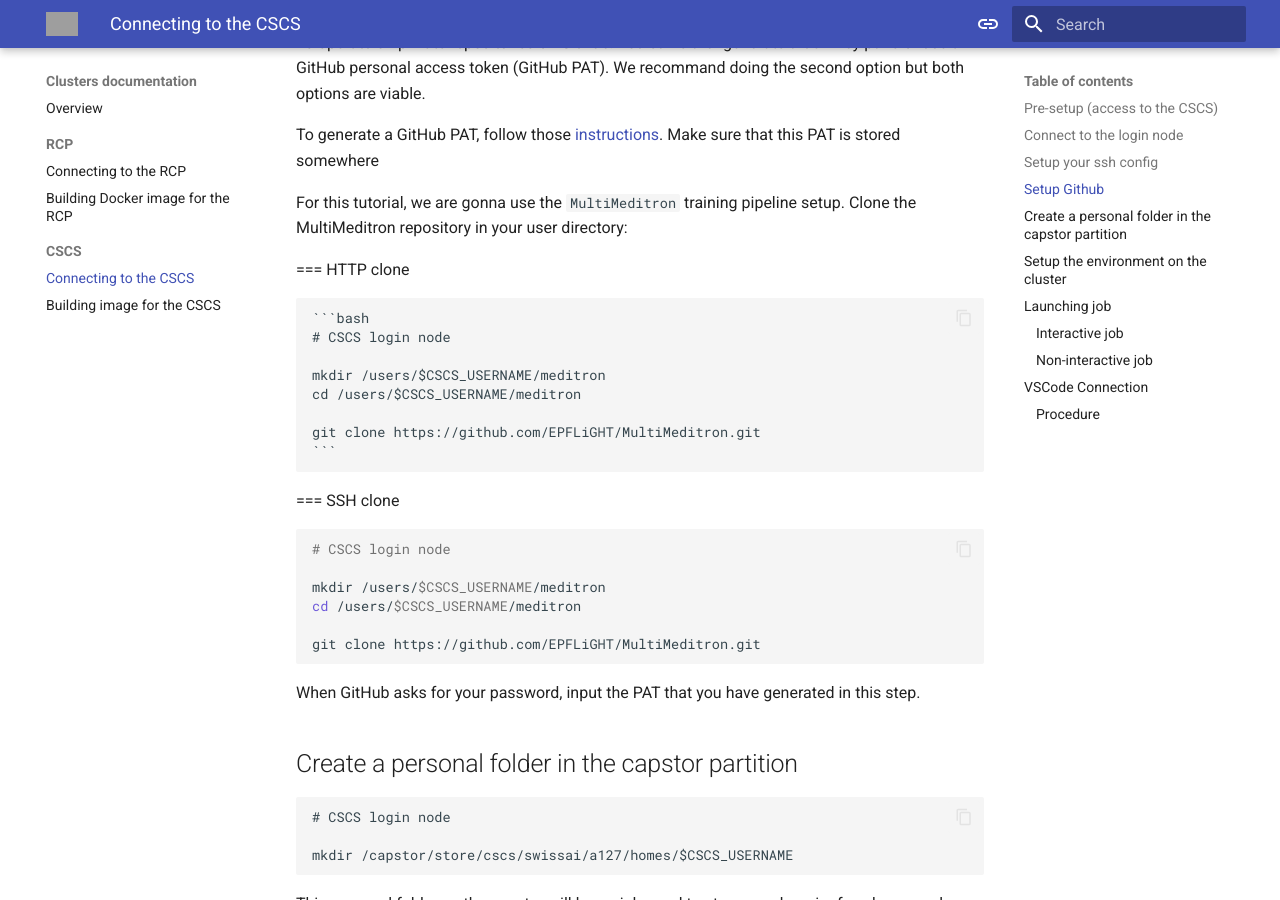
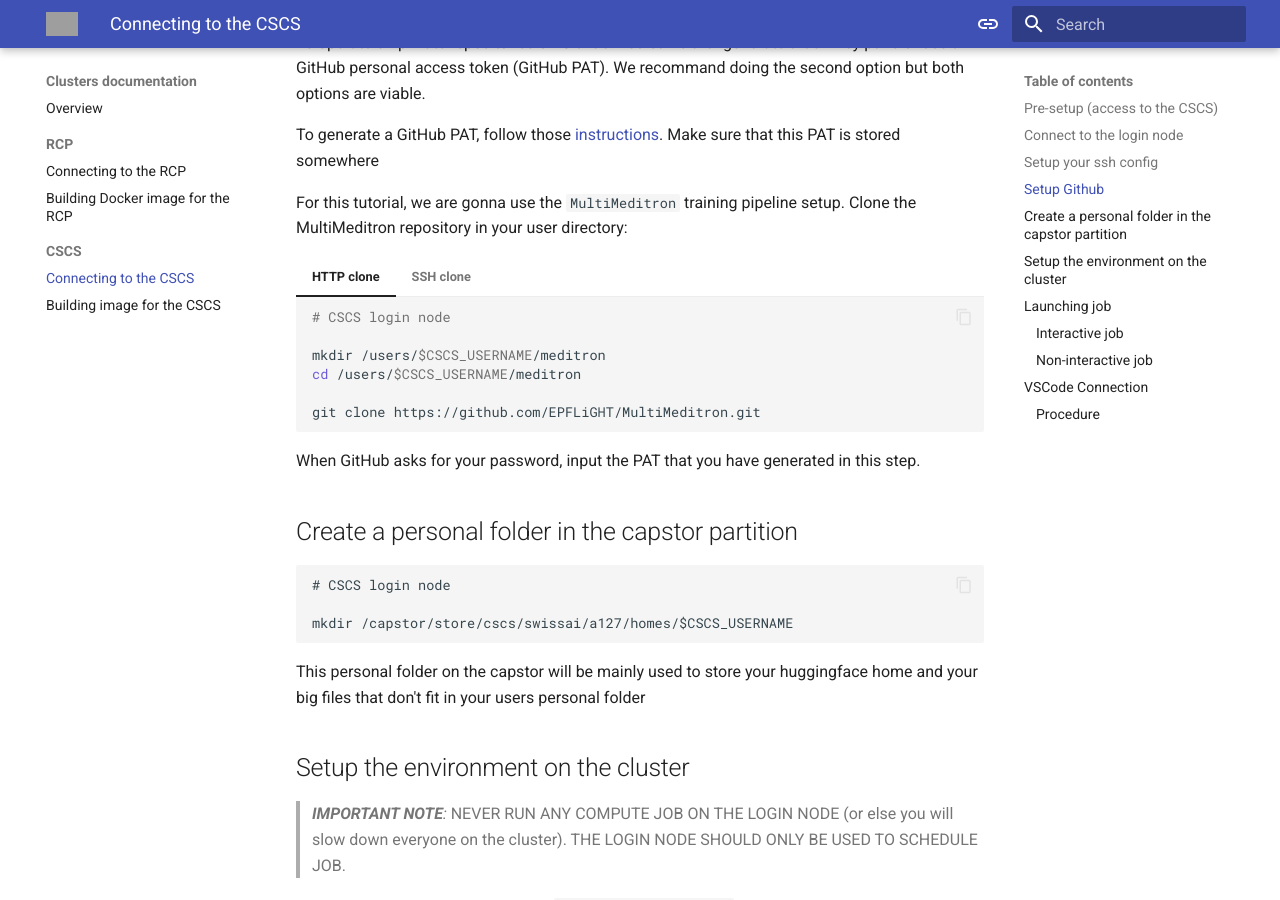
Before and after one commit to EPFLiGHT/LiGHT-doc, an MkDocs documentation site: the page built from docs/clusters/cscs.md, in a window 1280 px wide and 900 px high, scrolled down 5049 px. Built offline with MkDocs 1.6.1 and Material for MkDocs 9.7.7, drawn with Linux system fonts in a browser that asks for light colours; some of the changed lines change nothing that is shown; grey boxes are pictures that could not be loaded.

````diff
--- a/docs/clusters/cscs.md
+++ b/docs/clusters/cscs.md
@@ -249,7 +249,7 @@
 
 For this tutorial, we are gonna use the `MultiMeditron` training pipeline setup. Clone the MultiMeditron repository in your user directory:
 
-=== HTTP clone
+=== "HTTP clone"
 
     ```bash
     # CSCS login node
@@ -260,16 +260,15 @@
     git clone https://github.com/EPFLiGHT/MultiMeditron.git
     ```
 
-=== SSH clone
+=== "SSH clone"
     ```bash
     # CSCS login node
 
     mkdir /users/$CSCS_USERNAME/meditron
     cd /users/$CSCS_USERNAME/meditron
 
-    git clone https://github.com/EPFLiGHT/MultiMeditron.git
+    git clone git@github.com:EPFLiGHT/LiGHT-doc.git
     ```
-
 
 When GitHub asks for your password, input the PAT that you have generated in this step.
 
````
